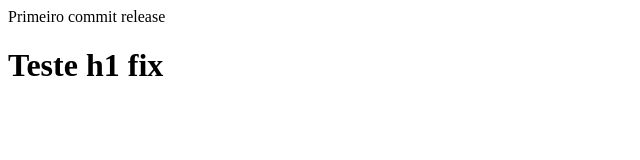
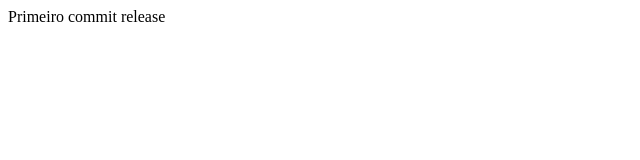
Before and after one commit to RicardoBastos/gitteste, a plain HTML site: page index.html in a window 1280 px wide. Shown: the whole page, without its empty margins (0-640 px from the left). Drawn offline with Linux system fonts and the light colour scheme.

Commit message:
Revert "add h1 fix"
This reverts commit 60c14c979ded5e235852818b0291501a48c685e2.

```diff
--- a/index.html
+++ b/index.html
@@ -7,6 +7,5 @@
 </head>
 <body>
   <div>Primeiro commit release</div>
-  <h1>Teste h1 fix</h1>
 </body>
 </html>
```
